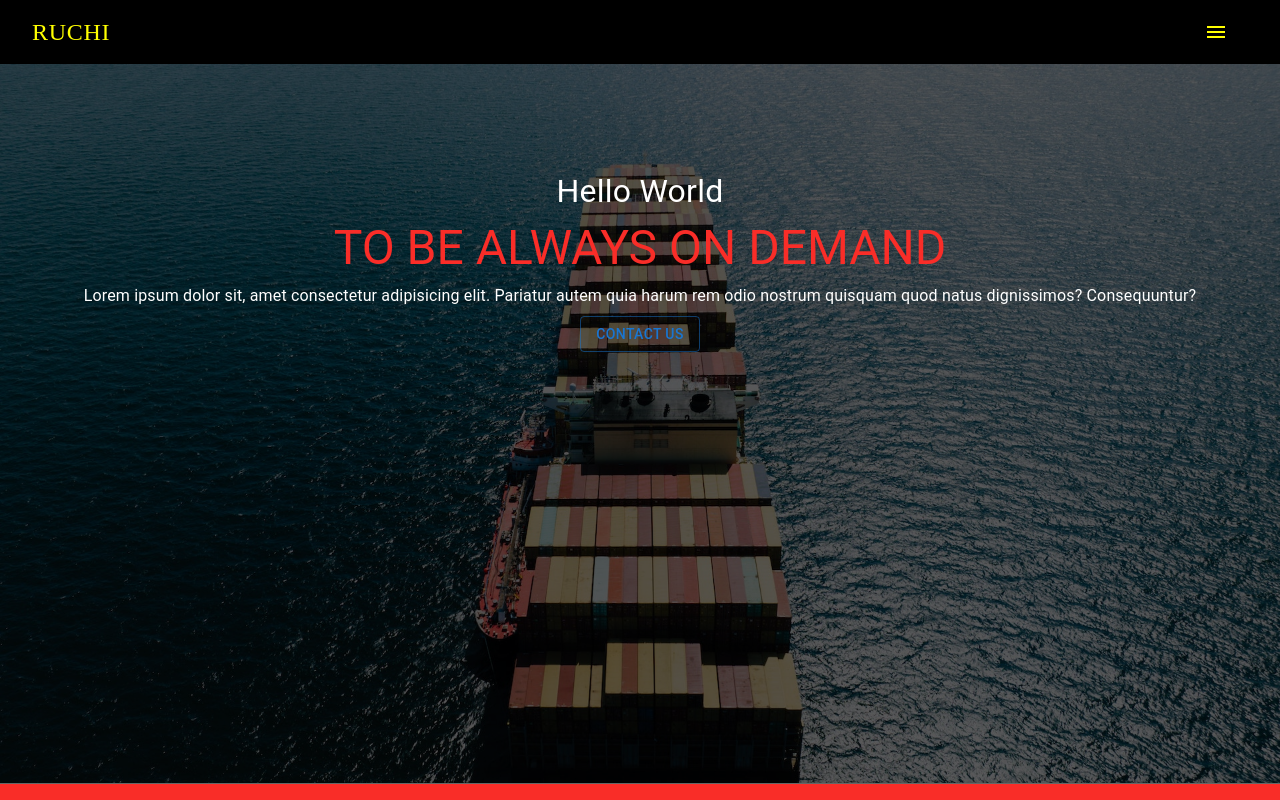
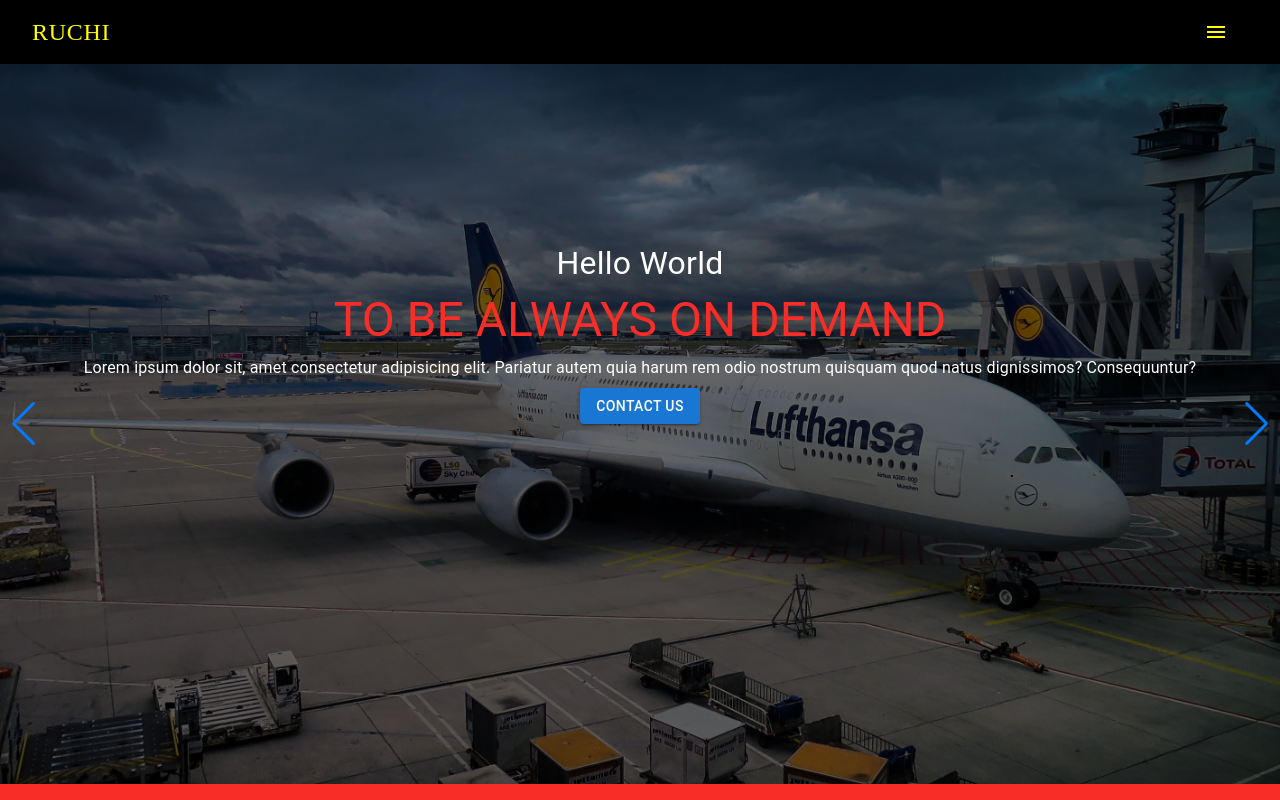
Before and after one commit to rajkishorepatra/shreeshaktiTrading, a React (Vite) app in the folder client/: page / in a window 1280 px wide. Shown: the top 800 px of the page. Built offline with nearby package versions, Linux system fonts and the light colour scheme; a web font is replaced by a local one.

Commit message:
header carousel box

```diff
--- a/client/src/components/header.jsx
+++ b/client/src/components/header.jsx
@@ -78,7 +78,15 @@
                   background: "rgba(0,0,0,0.6)",
                 }}
               >
-                <Container maxWidth="lg" sx={css`transform: translateY(60%)`}>
+                <Container
+                  maxWidth="lg"
+                  sx={css`
+                    transform: translateY(20%);
+                    @media (min-width: 576px) {
+                      transform: translateY(100%);
+                    }
+                  `}
+                >
                   <Stack spacing={1}>
                     <Typography
                       variant="h4"
@@ -87,7 +95,7 @@
                         text-align: center;
                         font-size: 2rem;
                         @media (max-width: 768px) {
-                          font-size: 1.5rem;
+                          font-size: 1.2rem;
                         }
                       `}
                     >
@@ -99,6 +107,10 @@
                         text-transform: uppercase;
                         color: #f92d28;
                         text-align: center;
+
+                        @media (max-width: 768px) {
+                          font-size: 1.5rem;
+                        }
                       `}
                     >
                       {"To be always on demand"}
@@ -108,20 +120,30 @@
                       sx={css`
                         color: white;
                         text-align: center;
+                        @media (max-width: 768px) {
+                          font-size: 0.8rem;
+                        }
                       `}
                     >
                       {
                         "Lorem ipsum dolor sit, amet consectetur adipisicing elit. Pariatur autem quia harum rem odio nostrum quisquam quod natus dignissimos? Consequuntur?"
                       }
                     </Typography>
-                    <Box sx={css`display: flex;justify-content: center;`}><Button variant="outlined">Contact Us</Button></Box>
+                    <Box
+                      sx={css`
+                        display: flex;
+                        justify-content: center;
+                      `}
+                    >
+                      <Button variant="contained">Contact Us</Button>
+                    </Box>
                   </Stack>
                 </Container>
               </Box>
             </Box>
           </SwiperSlide>
 
-          {/* <SwiperSlide>
+          <SwiperSlide>
             <Box
               sx={{
                 position: "relative",
@@ -135,6 +157,7 @@
                   objectFit: "cover",
                 }}
               />
+
               <Box
                 sx={{
                   position: "absolute",
@@ -144,17 +167,72 @@
                   background: "rgba(0,0,0,0.6)",
                 }}
               >
+                <Container
+                  maxWidth="lg"
+                  sx={css`
+                    transform: translateY(20%);
+                    @media (min-width: 576px) {
+                      transform: translateY(100%);
+                    }
+                  `}
+                >
+                  <Stack spacing={1}>
                     <Typography
-                  variant="h3"
-                  sx={{ color: "white", textAlign: "center" }}
+                      variant="h4"
+                      sx={css`
+                        color: white;
+                        text-align: center;
+                        font-size: 2rem;
+                        @media (max-width: 768px) {
+                          font-size: 1.2rem;
+                        }
+                      `}
                     >
                       Hello World
                     </Typography>
+                    <Typography
+                      variant="h3"
+                      sx={css`
+                        text-transform: uppercase;
+                        color: #f92d28;
+                        text-align: center;
+
+                        @media (max-width: 768px) {
+                          font-size: 1.5rem;
+                        }
+                      `}
+                    >
+                      {"To be always on demand"}
+                    </Typography>
+                    <Typography
+                      variant="body1"
+                      sx={css`
+                        color: white;
+                        text-align: center;
+                        @media (max-width: 768px) {
+                          font-size: 0.8rem;
+                        }
+                      `}
+                    >
+                      {
+                        "Lorem ipsum dolor sit, amet consectetur adipisicing elit. Pariatur autem quia harum rem odio nostrum quisquam quod natus dignissimos? Consequuntur?"
+                      }
+                    </Typography>
+                    <Box
+                      sx={css`
+                        display: flex;
+                        justify-content: center;
+                      `}
+                    >
+                      <Button variant="contained">Contact Us</Button>
+                    </Box>
+                  </Stack>
+                </Container>
               </Box>
             </Box>
-          </SwiperSlide> */}
+          </SwiperSlide>
 
-          {/* <SwiperSlide>
+          <SwiperSlide>
             <Box
               sx={{
                 position: "relative",
@@ -168,6 +246,7 @@
                   objectFit: "cover",
                 }}
               />
+
               <Box
                 sx={{
                   position: "absolute",
@@ -177,15 +256,70 @@
                   background: "rgba(0,0,0,0.6)",
                 }}
               >
+                <Container
+                  maxWidth="lg"
+                  sx={css`
+                    transform: translateY(20%);
+                    @media (min-width: 576px) {
+                      transform: translateY(100%);
+                    }
+                  `}
+                >
+                  <Stack spacing={1}>
                     <Typography
-                  variant="h3"
-                  sx={{ color: "white", textAlign: "center" }}
+                      variant="h4"
+                      sx={css`
+                        color: white;
+                        text-align: center;
+                        font-size: 2rem;
+                        @media (max-width: 768px) {
+                          font-size: 1.2rem;
+                        }
+                      `}
                     >
                       Hello World
                     </Typography>
+                    <Typography
+                      variant="h3"
+                      sx={css`
+                        text-transform: uppercase;
+                        color: #f92d28;
+                        text-align: center;
+
+                        @media (max-width: 768px) {
+                          font-size: 1.5rem;
+                        }
+                      `}
+                    >
+                      {"To be always on demand"}
+                    </Typography>
+                    <Typography
+                      variant="body1"
+                      sx={css`
+                        color: white;
+                        text-align: center;
+                        @media (max-width: 768px) {
+                          font-size: 0.8rem;
+                        }
+                      `}
+                    >
+                      {
+                        "Lorem ipsum dolor sit, amet consectetur adipisicing elit. Pariatur autem quia harum rem odio nostrum quisquam quod natus dignissimos? Consequuntur?"
+                      }
+                    </Typography>
+                    <Box
+                      sx={css`
+                        display: flex;
+                        justify-content: center;
+                      `}
+                    >
+                      <Button variant="contained">Contact Us</Button>
+                    </Box>
+                  </Stack>
+                </Container>
               </Box>
             </Box>
-          </SwiperSlide> */}
+          </SwiperSlide>
         </Swiper>
       </Box>
     </>
```
Lines whose indentation alone changed are shown as unchanged.
